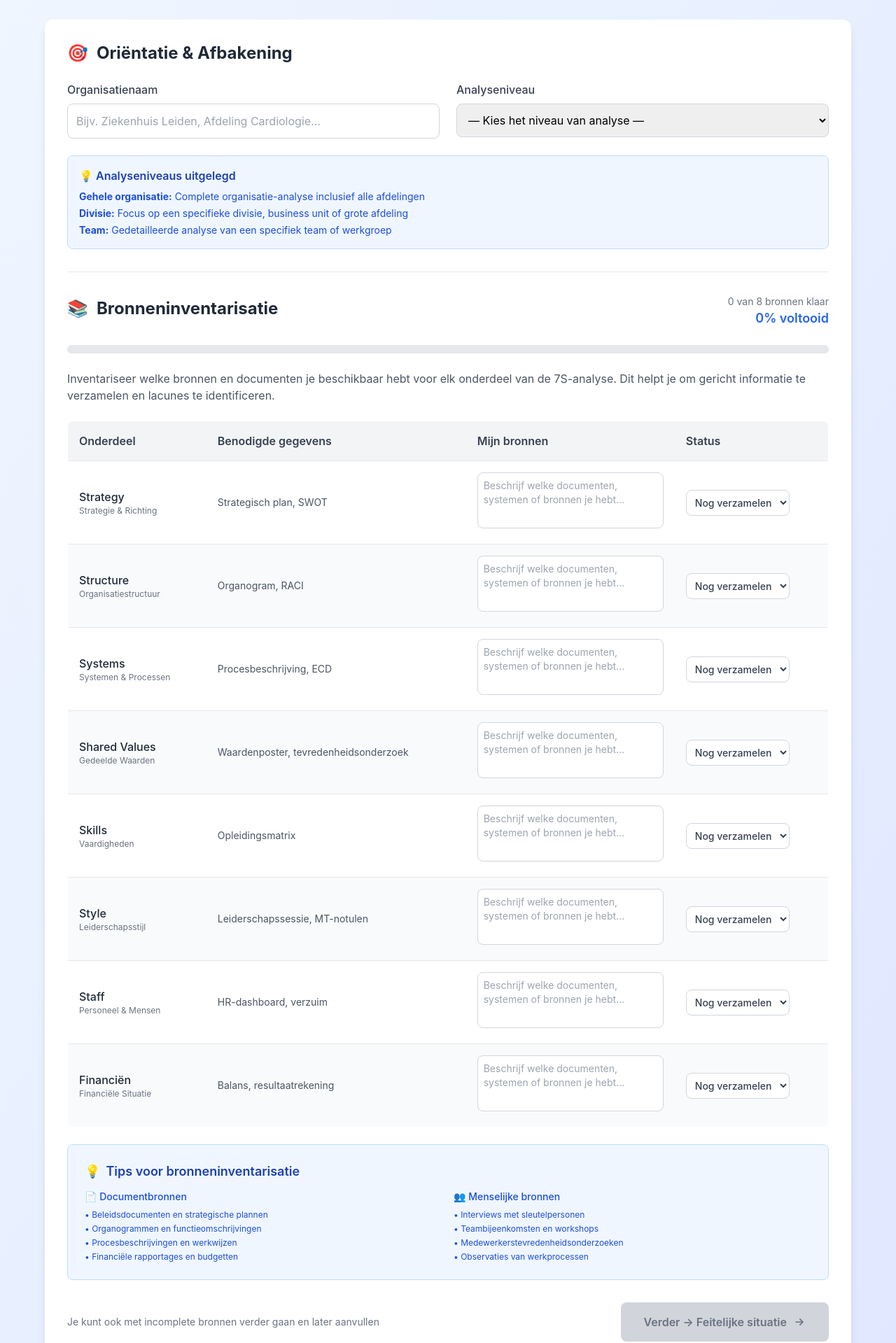
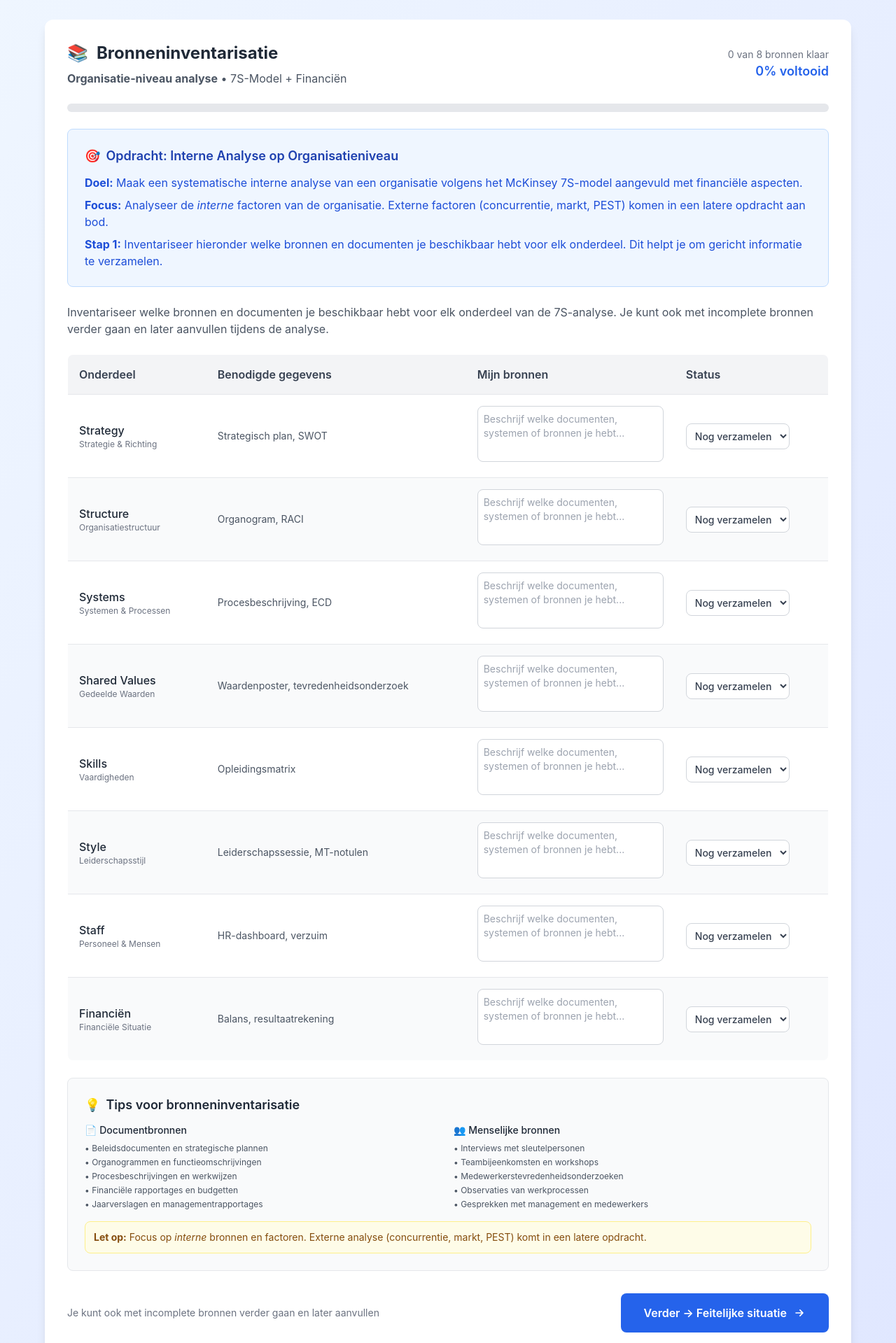
Before and after one commit to SuzannedeGroot1981/Interne-Analyse-Coach, a Next.js app: page /sources in a window 1280 px wide. Shown: the part 186-2105 px from the top of the page at 70% size. Built offline with nearby package versions, Linux system fonts and the light colour scheme.

Commit message:
Verwijder Oriëntatie sectie en focus op organisatieniveau

```diff
--- a/pages/orientatie.tsx
+++ /dev/null
@@ -1,145 +0,0 @@
-import { useState } from "react";
-import Layout from "../components/Layout";
-import { v4 as uuid } from "uuid";
-import { saveProject } from "../utils/storage";
-import { nextLink, homeLink } from "../utils/nav";
-
-export default function Orientatie() {
-  const [orgName, setOrgName] = useState("");
-  const [level, setLevel] = useState("");
-  const levels = ["Gehele organisatie", "Divisie", "Team"];
-
-  function handleContinue() {
-    const id = uuid();
-    saveProject(id, { flow: "new", meta: { orgName, level } });
-    window.location.href = nextLink(id, "sources");
-  }
-
-  return (
-    <Layout>
-      <div className="min-h-screen bg-gradient-to-br from-green-50 to-emerald-100">
-        <div className="container mx-auto px-4 py-8">
-          {/* Terug knop */}
-          <div className="mb-6">
-            <button
-              onClick={() => window.location.href = homeLink()}
-              className="inline-flex items-center text-primary hover:text-green-700 transition-colors"
-            >
-              <svg className="w-5 h-5 mr-2" fill="none" stroke="currentColor" viewBox="0 0 24 24">
-                <path strokeLinecap="round" strokeLinejoin="round" strokeWidth={2} d="M10 19l-7-7m0 0l7-7m-7 7h18" />
-              </svg>
-              Terug naar hoofdmenu
-            </button>
-          </div>
-
-          {/* Main Content */}
-          <div className="max-w-2xl mx-auto">
-            <div className="bg-white rounded-xl shadow-lg p-8">
-              {/* Header */}
-              <div className="text-center mb-8">
-                <div className="inline-flex items-center justify-center w-16 h-16 bg-green-100 rounded-full mb-4">
-                  <svg className="w-8 h-8 text-primary" fill="none" stroke="currentColor" viewBox="0 0 24 24">
-                    <path strokeLinecap="round" strokeLinejoin="round" strokeWidth={2} d="M9 5H6a2 2 0 00-2 2v11a2 2 0 002 2h11a2 2 0 002-2v-5m-1.414-9.414a2 2 0 112.828 2.828L11.828 15H9v-2.828l8.586-8.586z" />
-                  </svg>
-                </div>
-                <h2 className="text-2xl font-bold text-gray-800 mb-2">
-                  Oriëntatie & Afbakening
-                </h2>
-                <p className="text-gray-600">
-                  Definieer de scope en context van je interne analyse
-                </p>
-              </div>
-
-              {/* Form Fields */}
-              <div className="space-y-6">
-                {/* Organisatienaam */}
-                <div>
-                  <label className="block mb-2 font-medium text-gray-700">
-                    Organisatienaam
-                  </label>
-                  <input
-                    value={orgName}
-                    onChange={e => setOrgName(e.target.value)}
-                    placeholder="Bijv. Ziekenhuis Leiden, Afdeling Cardiologie, Team ICT..."
-                    className="border border-gray-300 rounded-lg w-full p-3 focus:ring-2 focus:ring-primary focus:border-transparent transition-colors"
-                  />
-                  <p className="text-sm text-gray-500 mt-1">
-                    Geef de naam van de organisatie, afdeling of eenheid die je wilt analyseren
-                  </p>
-                </div>
-
-                {/* Analyseniveau */}
-                <div>
-                  <label className="block mb-2 font-medium text-gray-700">
-                    Analyseniveau
-                  </label>
-                  <select
-                    value={level}
-                    onChange={e => setLevel(e.target.value)}
-                    className="border border-gray-300 rounded-lg w-full p-3 focus:ring-2 focus:ring-primary focus:border-transparent transition-colors"
-                  >
-                    <option value="">— Kies het niveau van analyse —</option>
-                    {levels.map(l => (
-                      <option key={l} value={l}>{l}</option>
-                    ))}
-                  </select>
-                  <p className="text-sm text-gray-500 mt-1">
-                    Bepaal op welk organisatieniveau je de analyse wilt uitvoeren
-                  </p>
-                </div>
-
-                {/* Uitleg over niveaus */}
-                <div className="bg-blue-50 border border-blue-200 rounded-lg p-4">
-                  <h4 className="font-semibold text-blue-800 mb-2">💡 Analyseniveaus uitgelegd</h4>
-                  <div className="text-sm text-blue-700 space-y-2">
-                    <p><strong>Gehele organisatie:</strong> Complete organisatie-analyse inclusief alle afdelingen en processen</p>
-                    <p><strong>Divisie:</strong> Focus op een specifieke divisie, business unit of grote afdeling</p>
-                    <p><strong>Team:</strong> Gedetailleerde analyse van een specifiek team of werkgroep</p>
-                  </div>
-                </div>
-              </div>
-
-              {/* Continue Button */}
-              <div className="mt-8">
-                <button
-                  disabled={!orgName || !level}
-                  onClick={handleContinue}
-                  className={`w-full py-4 px-6 rounded-lg font-semibold transition-all duration-200 ${
-                    orgName && level
-                      ? 'bg-primary text-white hover:bg-green-700 hover:shadow-lg transform hover:-translate-y-0.5'
-                      : 'bg-gray-300 text-gray-500 cursor-not-allowed'
-                  }`}
-                >
-                  {orgName && level ? (
-                    <span className="flex items-center justify-center space-x-2">
-                      <span>Verder → Bronneninventarisatie</span>
-                      <svg className="w-5 h-5" fill="none" stroke="currentColor" viewBox="0 0 24 24">
-                        <path strokeLinecap="round" strokeLinejoin="round" strokeWidth={2} d="M13 7l5 5m0 0l-5 5m5-5H6" />
-                      </svg>
-                    </span>
-                  ) : (
-                    'Vul beide velden in om verder te gaan'
-                  )}
-                </button>
-              </div>
-
-              {/* Progress indicator */}
-              <div className="mt-6 text-center">
-                <div className="flex items-center justify-center space-x-2 text-sm text-gray-500">
-                  <div className="w-3 h-3 bg-primary rounded-full"></div>
-                  <span>Stap 1 van 3</span>
-                  <div className="w-8 h-0.5 bg-gray-300"></div>
-                  <div className="w-3 h-3 bg-gray-300 rounded-full"></div>
-                  <span>Bronnen</span>
-                  <div className="w-8 h-0.5 bg-gray-300"></div>
-                  <div className="w-3 h-3 bg-gray-300 rounded-full"></div>
-                  <span>Analyse</span>
-                </div>
-              </div>
-            </div>
-          </div>
-        </div>
-      </div>
-    </Layout>
-  );
-}
--- a/pages/sources.tsx
+++ b/pages/sources.tsx
@@ -3,7 +3,6 @@ import Layout from "../components/Layout";
 import { loadProject, saveProject, createProjectId } from "../utils/storage";
 import { useRouter } from "next/router";
 import { nextLink, homeLink } from "../utils/nav";
-import { v4 as uuid } from "uuid";
 
 const S_ROWS = [
   { key:"Strategy", label:"Strategy",    voorbeeld:"Strategisch plan, SWOT" },
@@ -19,12 +18,8 @@ const S_ROWS = [
 export default function Sources() {
   const { query: { id } } = useRouter();
   const [rows, setRows] = useState<Record<string, { bron: string, status: string }>>({});
-  const [projectMeta, setProjectMeta] = useState<{ orgName?: string, level?: string }>({});
   const [isLoading, setIsLoading] = useState(true);
   const [actualProjectId, setActualProjectId] = useState<string>('');
-  const [orgName, setOrgName] = useState("");
-  const [level, setLevel] = useState("");
-  const levels = ["Gehele organisatie", "Divisie", "Team"];
 
   /* load & autosave */
   useEffect(() => {
@@ -45,9 +40,6 @@ export default function Sources() {
 
     const p = loadProject(finalProjectId);
     if (p) {
-      setProjectMeta(p.meta || {});
-      setOrgName(p.meta?.orgName || "");
-      setLevel(p.meta?.level || "");
       setRows(p.sources ?? Object.fromEntries(S_ROWS.map(r => [r.key, { bron: "", status: "Nog verzamelen" }])));
     } else {
       // Initialize with default values if project not found
@@ -59,16 +51,14 @@ export default function Sources() {
   useEffect(() => {
     if (actualProjectId && !isLoading) {
       const currentProject = loadProject(actualProjectId) || {};
-      const updatedMeta = { orgName, level };
       saveProject(actualProjectId, {
         ...currentProject,
         sources: rows,
-        meta: updatedMeta,
+        meta: { level: "Organisatie niveau" }, // Vast ingesteld op organisatieniveau
         flow: "new"
       });
-      setProjectMeta(updatedMeta);
     }
-  }, [rows, actualProjectId, isLoading, orgName, level]);
+  }, [rows, actualProjectId, isLoading]);
 
   function handle(rowKey: string, field: "bron" | "status", val: string) {
     setRows(r => ({ ...r, [rowKey]: { ...r[rowKey], [field]: val } }));
@@ -121,69 +111,16 @@ export default function Sources() {
           {/* Main Content */}
           <div className="max-w-6xl mx-auto">
             <div className="bg-white rounded-xl shadow-lg p-8">
-              {/* Oriëntatie sectie (geïntegreerd) */}
-              <div className="mb-8 pb-8 border-b border-gray-200">
-                <h2 className="text-2xl font-bold text-gray-800 mb-6 flex items-center">
-                  <span className="mr-3">🎯</span>
-                  Oriëntatie & Afbakening
-                </h2>
-
-                <div className="grid grid-cols-1 md:grid-cols-2 gap-6 mb-6">
-                  {/* Organisatienaam */}
-                  <div>
-                    <label className="block mb-2 font-medium text-gray-700">
-                      Organisatienaam
-                    </label>
-                    <input
-                      value={orgName}
-                      onChange={e => setOrgName(e.target.value)}
-                      placeholder="Bijv. Ziekenhuis Leiden, Afdeling Cardiologie..."
-                      className="border border-gray-300 rounded-lg w-full p-3 focus:ring-2 focus:ring-blue-500 focus:border-transparent transition-colors"
-                    />
-                  </div>
-
-                  {/* Analyseniveau */}
-                  <div>
-                    <label className="block mb-2 font-medium text-gray-700">
-                      Analyseniveau
-                    </label>
-                    <select
-                      value={level}
-                      onChange={e => setLevel(e.target.value)}
-                      className="border border-gray-300 rounded-lg w-full p-3 focus:ring-2 focus:ring-blue-500 focus:border-transparent transition-colors"
-                    >
-                      <option value="">— Kies het niveau van analyse —</option>
-                      {levels.map(l => (
-                        <option key={l} value={l}>{l}</option>
-                      ))}
-                    </select>
-                  </div>
-                </div>
-
-                {/* Uitleg over niveaus */}
-                <div className="bg-blue-50 border border-blue-200 rounded-lg p-4">
-                  <h4 className="font-semibold text-blue-800 mb-2">💡 Analyseniveaus uitgelegd</h4>
-                  <div className="text-sm text-blue-700 space-y-1">
-                    <p><strong>Gehele organisatie:</strong> Complete organisatie-analyse inclusief alle afdelingen</p>
-                    <p><strong>Divisie:</strong> Focus op een specifieke divisie, business unit of grote afdeling</p>
-                    <p><strong>Team:</strong> Gedetailleerde analyse van een specifiek team of werkgroep</p>
-                  </div>
-                </div>
-              </div>
-
-              {/* Bronneninventarisatie sectie */}
-              <div>
+              {/* Header */}
               <div className="flex items-center justify-between mb-6">
                 <div>
                   <h2 className="text-2xl font-bold text-gray-800 mb-2 flex items-center">
                     <span className="mr-3">📚</span>
                     Bronneninventarisatie
                   </h2>
-                    {orgName && (
                   <p className="text-gray-600">
-                        <strong>{orgName}</strong> {level && `• ${level}`}
+                    <strong>Organisatie-niveau analyse</strong> • 7S-Model + Financiën
                   </p>
-                    )}
                 </div>
                 <div className="text-right">
                   <div className="text-sm text-gray-500">
@@ -203,9 +140,28 @@ export default function Sources() {
                 />
               </div>
 
+              {/* Instructies */}
+              <div className="bg-blue-50 border border-blue-200 rounded-lg p-6 mb-6">
+                <h3 className="text-lg font-semibold text-blue-800 mb-3 flex items-center">
+                  <span className="mr-2">🎯</span>
+                  Opdracht: Interne Analyse op Organisatieniveau
+                </h3>
+                <div className="text-blue-700 space-y-2">
+                  <p>
+                    <strong>Doel:</strong> Maak een systematische interne analyse van een organisatie volgens het McKinsey 7S-model aangevuld met financiële aspecten.
+                  </p>
+                  <p>
+                    <strong>Focus:</strong> Analyseer de <em>interne</em> factoren van de organisatie. Externe factoren (concurrentie, markt, PEST) komen in een latere opdracht aan bod.
+                  </p>
+                  <p>
+                    <strong>Stap 1:</strong> Inventariseer hieronder welke bronnen en documenten je beschikbaar hebt voor elk onderdeel. Dit helpt je om gericht informatie te verzamelen.
+                  </p>
+                </div>
+              </div>
+
               <p className="text-gray-600 mb-6">
                 Inventariseer welke bronnen en documenten je beschikbaar hebt voor elk onderdeel van de 7S-analyse.
-                  Dit helpt je om gericht informatie te verzamelen en lacunes te identificeren.
+                Je kunt ook met incomplete bronnen verder gaan en later aanvullen tijdens de analyse.
               </p>
 
               {/* Bronnen Tabel */}
@@ -265,30 +221,37 @@ export default function Sources() {
               </div>
 
               {/* Tips sectie */}
-                <div className="bg-blue-50 border border-blue-200 rounded-lg p-6 mb-8">
-                  <h3 className="text-lg font-semibold text-blue-800 mb-3 flex items-center">
+              <div className="bg-gray-50 border border-gray-200 rounded-lg p-6 mb-8">
+                <h3 className="text-lg font-semibold text-gray-800 mb-3 flex items-center">
                   <span className="mr-2">💡</span>
                   Tips voor bronneninventarisatie
                 </h3>
-                  <div className="grid grid-cols-1 md:grid-cols-2 gap-4 text-sm text-blue-700">
+                <div className="grid grid-cols-1 md:grid-cols-2 gap-4 text-sm text-gray-600">
                   <div>
-                      <h4 className="font-medium mb-2">📄 Documentbronnen</h4>
+                    <h4 className="font-medium text-gray-800 mb-2">📄 Documentbronnen</h4>
                     <ul className="space-y-1 text-xs">
                       <li>• Beleidsdocumenten en strategische plannen</li>
                       <li>• Organogrammen en functieomschrijvingen</li>
                       <li>• Procesbeschrijvingen en werkwijzen</li>
                       <li>• Financiële rapportages en budgetten</li>
+                      <li>• Jaarverslagen en managementrapportages</li>
                     </ul>
                   </div>
                   <div>
-                      <h4 className="font-medium mb-2">👥 Menselijke bronnen</h4>
+                    <h4 className="font-medium text-gray-800 mb-2">👥 Menselijke bronnen</h4>
                     <ul className="space-y-1 text-xs">
                       <li>• Interviews met sleutelpersonen</li>
                       <li>• Teambijeenkomsten en workshops</li>
                       <li>• Medewerkerstevredenheidsonderzoeken</li>
                       <li>• Observaties van werkprocessen</li>
+                      <li>• Gesprekken met management en medewerkers</li>
                     </ul>
                   </div>
+                </div>
+                <div className="mt-4 p-3 bg-yellow-50 border border-yellow-200 rounded-lg">
+                  <p className="text-sm text-yellow-800">
+                    <strong>Let op:</strong> Focus op <em>interne</em> bronnen en factoren. Externe analyse (concurrentie, markt, PEST) komt in een latere opdracht.
+                  </p>
                 </div>
               </div>
 
@@ -299,12 +262,7 @@ export default function Sources() {
                 </div>
                 <button
                   onClick={handleContinue}
-                    disabled={!orgName || !level}
-                    className={`px-8 py-4 rounded-lg font-semibold flex items-center space-x-2 transition-colors ${
-                      orgName && level
-                        ? 'bg-blue-600 text-white hover:bg-blue-700'
-                        : 'bg-gray-300 text-gray-500 cursor-not-allowed'
-                    }`}
+                  className="px-8 py-4 bg-blue-600 text-white rounded-lg font-semibold hover:bg-blue-700 transition-colors flex items-center space-x-2"
                 >
                   <span>Verder → Feitelijke situatie</span>
                   <svg className="w-5 h-5" fill="none" stroke="currentColor" viewBox="0 0 24 24">
@@ -323,7 +281,6 @@ export default function Sources() {
           </div>
         </div>
       </div>
-      </div>
     </Layout>
   );
 }
```
Lines whose indentation alone changed are shown as unchanged.
